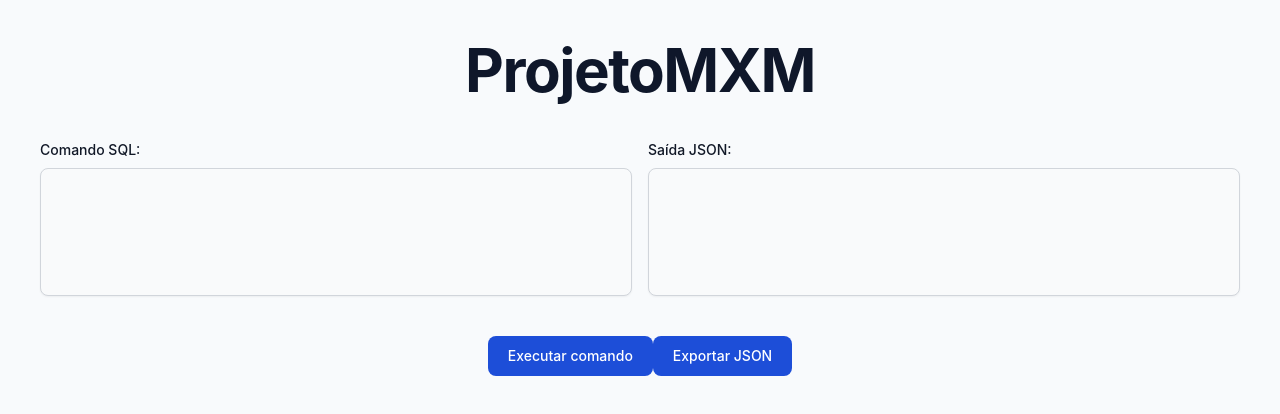
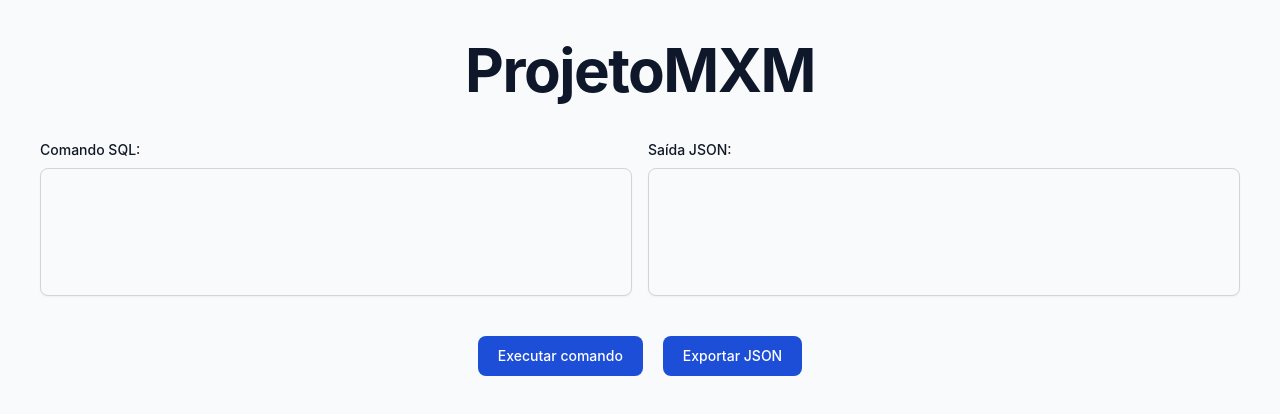
Before and after one commit to Agamenon422/projetoMXM, a React (Create React App) app in the folder front-react/: page / in a window 1280 px wide. Shown: the top 414 px of the page. Built offline with nearby package versions, Linux system fonts and the light colour scheme.

Commit message:
Criado o arquivo README.md

```diff
--- a/front-react/src/App.js
+++ b/front-react/src/App.js
@@ -63,7 +63,7 @@
         <button
           onClick={(e)=>handleButtonExport()}
           type="submit"
-          className="text-white bg-blue-700 hover:bg-blue-800 focus:ring-4 focus:outline-none focus:ring-blue-300 font-medium rounded-lg text-sm w-full sm:w-auto px-5 py-2.5 text-center dark:bg-blue-600 dark:hover:bg-blue-700 dark:focus:ring-blue-800">
+          className="ml-5 text-white bg-blue-700 hover:bg-blue-800 focus:ring-4 focus:outline-none focus:ring-blue-300 font-medium rounded-lg text-sm w-full sm:w-auto px-5 py-2.5 text-center dark:bg-blue-600 dark:hover:bg-blue-700 dark:focus:ring-blue-800">
           Exportar JSON
         </button>
 
```
Also changed, not shown: 3 other files (tests, documents, lock files or other folders).
